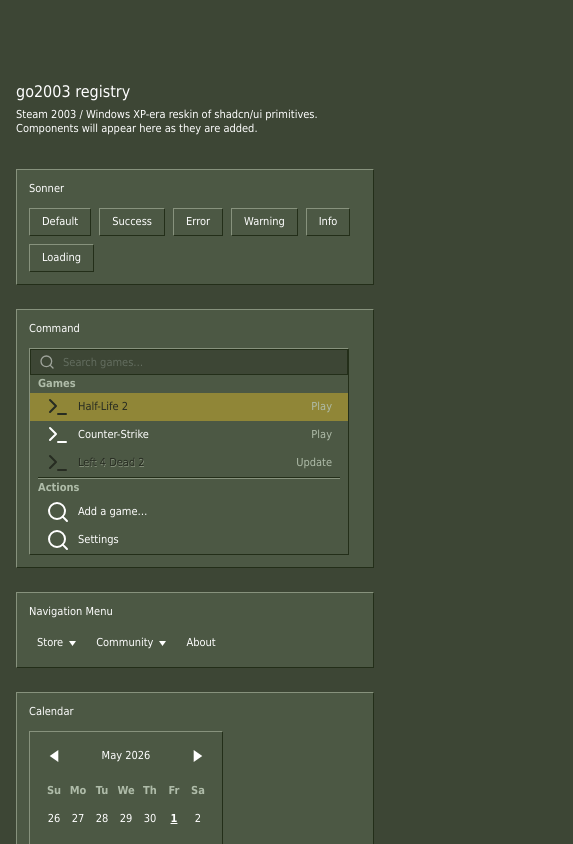
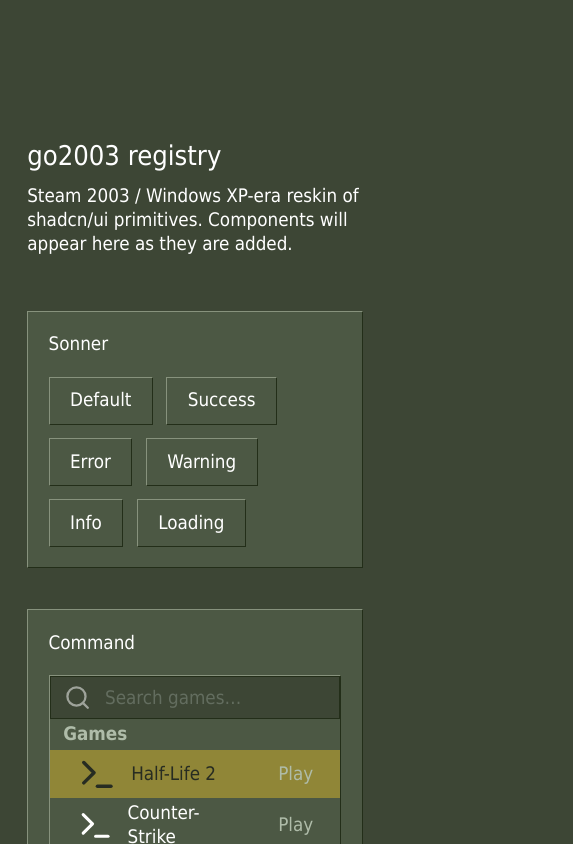
Before and after one commit to OnlyNinjaGear/go2003, a Next.js app: page / in a window 390 px wide. Shown: the top 844 px of the page, 573 px wide, since content can reach past the window. Built offline with nearby package versions, Linux system fonts and the light colour scheme.

Commit message:
auto: globals.css

```diff
--- a/app/globals.css
+++ b/app/globals.css
@@ -224,6 +224,12 @@ body {
   overflow-x: hidden;
 }
 
+@media (max-width: 768px) {
+  body {
+    zoom: 1.7;
+  }
+}
+
 /* Sonner overrides */
 [data-sonner-toast] {
   box-shadow: none !important;
```
Also changed, not shown: 1 other file (tests, documents, lock files or other folders).
